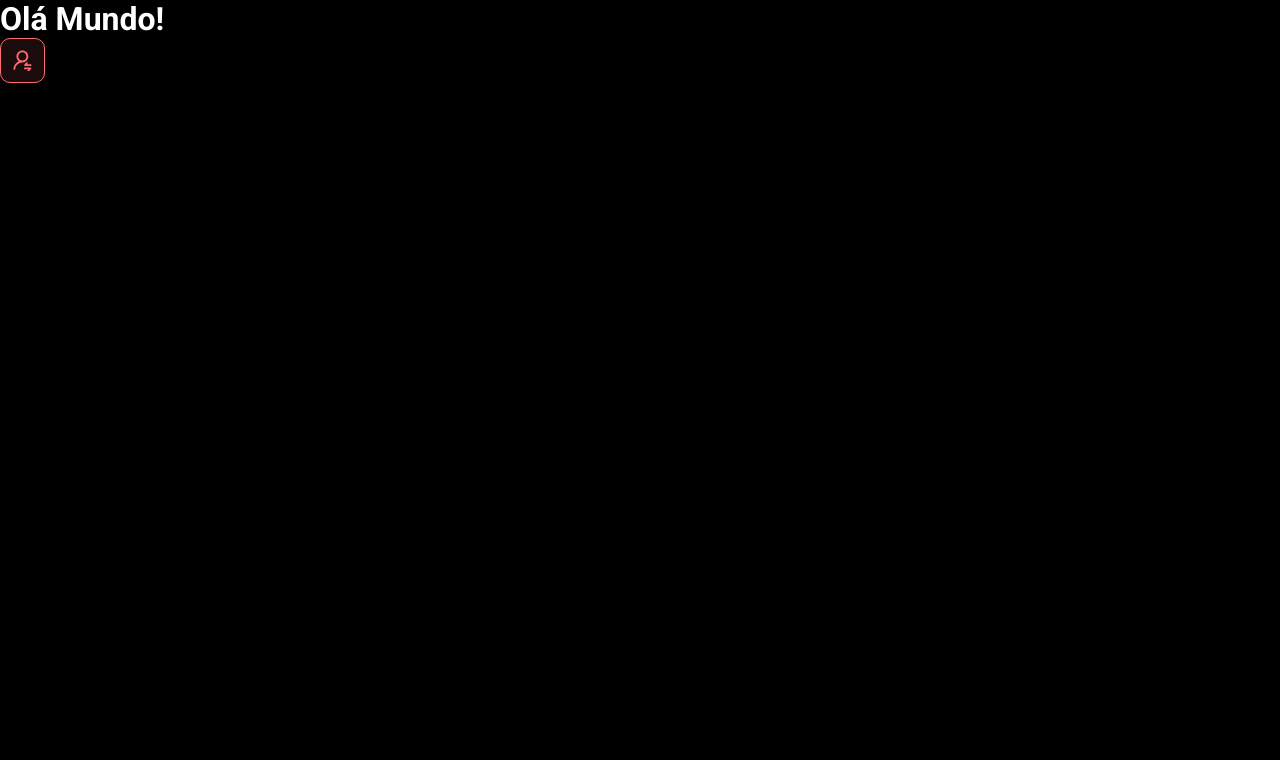
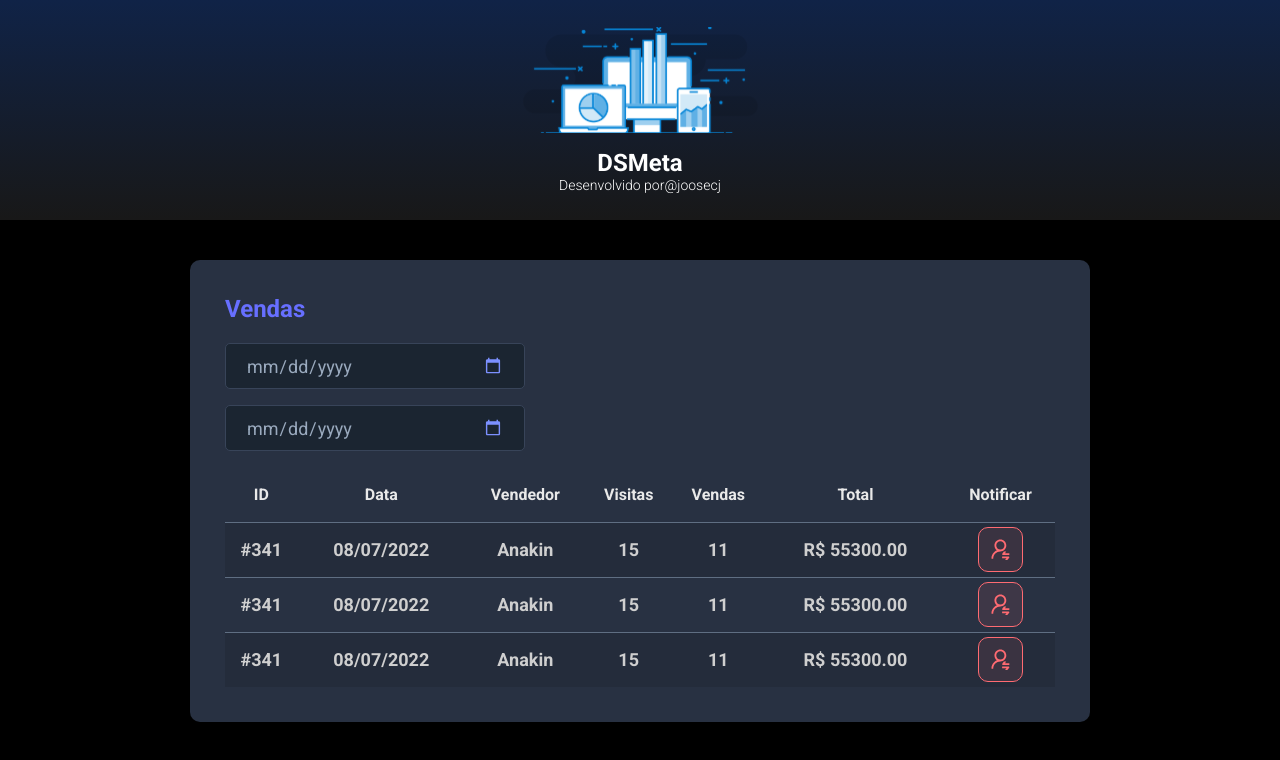
Before and after one commit to joosecj/DSMeta, a React (Vite) app in the folder frontend/: page / in a window 1280 px wide. Shown: the top 760 px of the page. Built offline with nearby package versions, Linux system fonts and the light colour scheme.

Commit message:
Other components

```diff
--- a/frontend/src/App.tsx
+++ b/frontend/src/App.tsx
@@ -1,10 +1,18 @@
+import Header from "./components/Header";
 import NotificationButton from "./components/NotificationButton";
+import SalesCard from "./components/SalesCard";
 
 function App() {
   return (
     <>
-      <h1>Olá Mundo!</h1>
-      <NotificationButton />
+      <Header />
+      <main>
+        <section id="sales">
+          <div className="dsmeta-container">
+            <SalesCard />
+          </div>
+        </section>
+      </main>
     </>
   );
 }
--- /dev/null
+++ b/frontend/src/components/Header/index.tsx
@@ -0,0 +1,25 @@
+import logo from '../../assets/img/logo.svg';
+import './styles.css';
+
+function Header() {
+  return (
+    <header>
+      <div className="dsmeta-logo-container">
+        <img src={logo} alt="" />
+        <h1>DSMeta</h1>
+        <p>
+          Desenvolvido por
+          <a
+            href="https://www.linkedin.com/in/joosecj-dev/"
+            target="_blank"
+            rel="noopener noreferrer"
+          >
+            @joosecj
+          </a>
+        </p>
+      </div>
+    </header>
+  );
+}
+
+export default Header;
--- /dev/null
+++ b/frontend/src/components/Header/styles.css
@@ -0,0 +1,26 @@
+header {
+  height: 220px;
+  background: linear-gradient(180deg, #102347 0%, #181818 100%);
+  display: flex;
+  align-items: center;
+  justify-content: center;
+}
+
+.dsmeta-logo-container {
+  display: flex;
+  flex-direction: column;
+  align-items: center;
+}
+
+.dsmeta-logo-container img {
+  width: 235px;
+}
+
+.dsmeta-logo-container h1 {
+  margin-top: 15px;
+  font-size: 24px;
+}
+.dsmeta-logo-container p {
+  font-size: 14px;
+  font-weight: 300;
+}
--- /dev/null
+++ b/frontend/src/components/SalesCard/index.tsx
@@ -0,0 +1,77 @@
+import NotificationButton from "../NotificationButton";
+import "./styles.css";
+
+function SalesCard() {
+  return (
+    <div className="dsmeta-card">
+      <h2 className="dsmeta-sales-title">Vendas</h2>
+      <div>
+        <div className="dsmeta-form-control-container">
+          <input className="dsmeta-form-control" type="date" name="" id="" />
+        </div>
+        <div className="dsmeta-form-control-container">
+          <input className="dsmeta-form-control" type="date" name="" id="" />
+        </div>
+      </div>
+
+      <div>
+        <table className="dsmeta-sales-table">
+          <thead>
+            <tr>
+              <th className="show992">ID</th>
+              <th className="show576">Data</th>
+              <th>Vendedor</th>
+              <th className="show992">Visitas</th>
+              <th className="show992">Vendas</th>
+              <th>Total</th>
+              <th>Notificar</th>
+            </tr>
+          </thead>
+          <tbody>
+            <tr>
+              <th className="show992">#341</th>
+              <th className="show576">08/07/2022</th>
+              <th>Anakin</th>
+              <th className="show992">15</th>
+              <th className="show992">11</th>
+              <th>R$ 55300.00</th>
+              <th>
+                <div className="dsmeta-red-btn-container">
+                  <NotificationButton />
+                </div>
+              </th>
+            </tr>
+            <tr>
+              <th className="show992">#341</th>
+              <th className="show576">08/07/2022</th>
+              <th>Anakin</th>
+              <th className="show992">15</th>
+              <th className="show992">11</th>
+              <th>R$ 55300.00</th>
+              <th>
+                <div className="dsmeta-red-btn-container">
+                  <NotificationButton />
+                </div>
+              </th>
+            </tr>
+            <tr>
+              <th className="show992">#341</th>
+              <th className="show576">08/07/2022</th>
+              <th>Anakin</th>
+              <th className="show992">15</th>
+              <th className="show992">11</th>
+              <th>R$ 55300.00</th>
+              <th>
+                <div className="dsmeta-red-btn-container">
+                  <NotificationButton />
+                </div>
+              </th>
+            </tr>
+          </tbody>
+        </table>
+      </div>
+    </div>
+  );
+}
+
+export default SalesCard;
--- /dev/null
+++ b/frontend/src/components/SalesCard/styles.css
@@ -0,0 +1,105 @@
+.dsmeta-card {
+  background-color: #283142;
+  border-radius: 10px;
+  padding: 30px 10px;
+}
+
+.dsmeta-sales-title {
+  color: #676fff;
+  font-size: 24px;
+  font-weight: 700;
+  margin-bottom: 20px;
+}
+
+/* FORM */
+.dsmeta-form-control-container {
+  margin-bottom: 16px;
+  max-width: 300px;
+}
+.dsmeta-form-control {
+  height: 46px;
+  width: 100%;
+  color: #9aaabe;
+  background-color: #1b2531;
+  border: 1px solid #384459;
+  border-radius: 5px;
+  padding: 0 20px;
+  font-size: 18px;
+}
+
+input[type="date"]::-webkit-calendar-picker-indicator {
+  cursor: pointer;
+  filter: invert(1.5) brightness(50%) sepia(100%) saturate(1000%)
+    hue-rotate(204deg);
+}
+
+/* TABLE */
+.dsmeta-sales-table {
+  width: 100%;
+  border-spacing: 0;
+  border-collapse: collapse;
+}
+
+.dsmeta-sales-table thead {
+  height: 55px;
+  font-size: 16px;
+  font-weight: 700;
+  color: #e9e9e9;
+}
+
+.dsmeta-sales-table tbody {
+  font-size: 14px;
+  font-weight: 400px;
+  color: #cfcfcf;
+  text-align: center;
+}
+
+.dsmeta-sales-table tbody tr {
+  height: 74px;
+  border-top: 1px solid #5f6e82;
+}
+
+.dsmeta-sales-table tbody tr:hover > th {
+  background-color: #384459;
+}
+
+.dsmeta-sales-table tbody tr:nth-child(odd) {
+  background-color: #242c3b;
+}
+
+/* BTN TABLE */
+.dsmeta-red-btn-container {
+  display: flex;
+  justify-content: center;
+}
+
+.show576 {
+  display: none;
+}
+.show992 {
+  display: none;
+}
+
+@media (min-width: 576px) {
+  .show576 {
+    display: table-cell;
+  }
+
+  .dsmeta-card {
+    padding: 35px;
+  }
+
+  .dsmeta-sales-table tbody {
+    font-size: 18px;
+  }
+
+  .dsmeta-sales-table tbody tr {
+    height: 55px;
+  }
+}
+
+@media (min-width: 992px) {
+  .show992 {
+    display: table-cell;
+  }
+}
--- a/frontend/src/index.css
+++ b/frontend/src/index.css
@@ -19,3 +19,13 @@ a:visited {
   color: unset;
   text-decoration: none;
 }
+
+/* CONTAINER CARD */
+#sales {
+  padding: 40px 10px;
+}
+.dsmeta-container {
+  width: 100%;
+  max-width: 900px;
+  margin: 0 auto;
+}
```
Also changed, not shown: frontend/src/assets/img/logo.svg (added).
